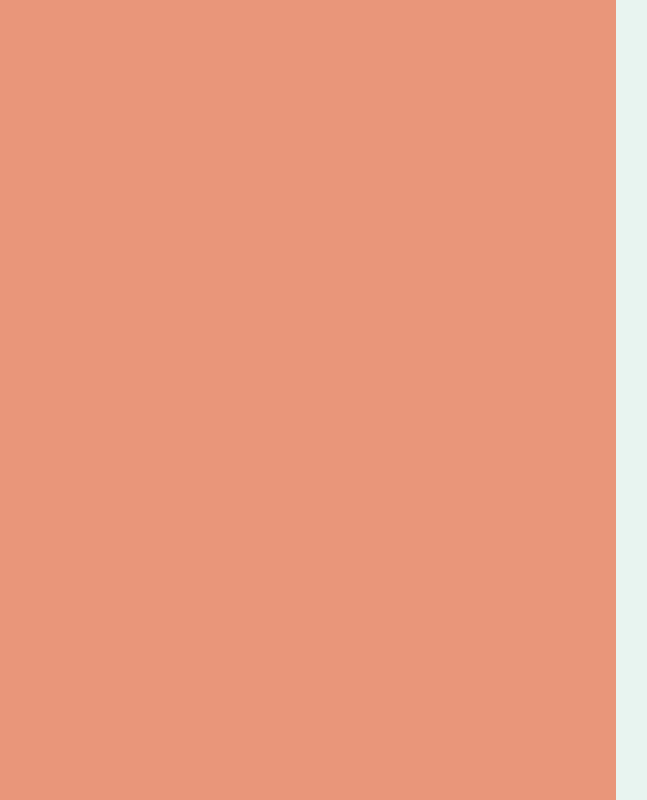
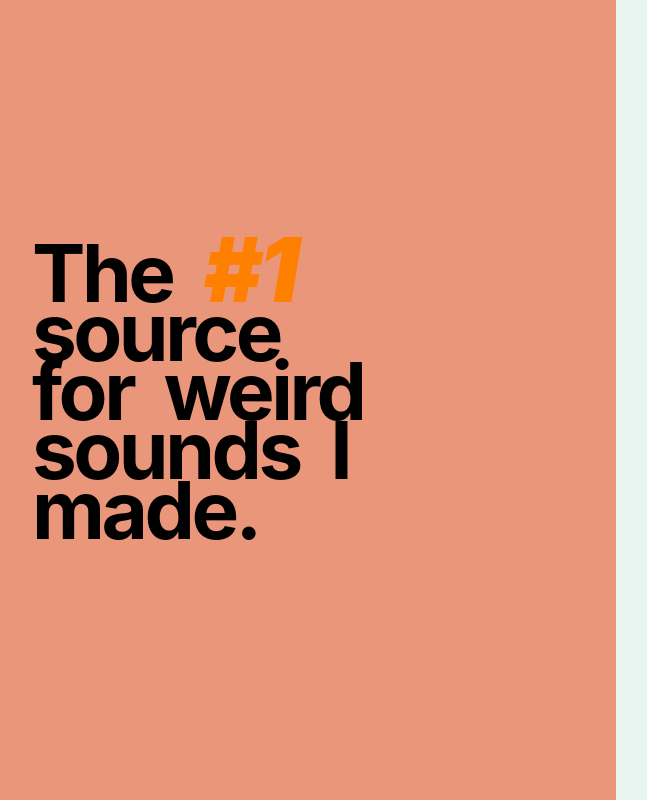
Before and after one commit to badihaki/mubasic-practice, a React (Vite) app in the folder app/: page / in a window 1280 px wide. Shown: the whole page, without its empty margins (24-671 px from the left). Built offline with nearby package versions, Linux system fonts and the light colour scheme.

Commit message:
styling fixes

```diff
--- a/app/src/components/hero/Left/HeroLeft.Style.scss
+++ b/app/src/components/hero/Left/HeroLeft.Style.scss
@@ -20,13 +20,13 @@ button.icon{
 
 .left-wrap{
     position: absolute;
-    margin-left: 5rem;
-    margin-top: 10rem;
 
-    margin: 12rem 5rem 5rem 2rem;
+    // margin: 0rem 5rem 5rem 2rem;
+    top: 10rem;
+    left: 3.5rem;
 
     height: 30vh;
-    width: 38.5%;
+    width: 29%;
 }
 p.wrap-block{
     width: fit-content;
@@ -35,24 +35,29 @@ p.wrap-block{
     word-wrap: break-word;
     letter-spacing: -3.5px;
     word-spacing: 15px;
-    line-height: 48.35px;
+    line-height: 59.15px;
 
     font-weight: bolder;
-    font-size: 62px;
+    font-size: 80px;
 }
-
 .orange-text{
     color: rgb(255, 128, 0);
+    font-size: 90px;
 }
 
 .left-bottom{
     position: absolute;
     bottom: 35px;
-    width: 32%;
-    margin-left: 1.85rem;
+    width: 15%;
+    left: 2.75rem;
 
-    font-size: 15px;
+    font-size: 18.5px;
     font-weight: 550;
-    line-height: 15px;
+    line-height: 18px;
     word-wrap: break-word;
 }
+
+::selection{
+    color: white;
+    background-color: black;
+}
--- a/app/src/components/hero/Left/HeroLeft.jsx
+++ b/app/src/components/hero/Left/HeroLeft.jsx
@@ -12,7 +12,7 @@ export default function LeftHero(){
         </div>
         <div className="left-bottom">
             <p className="details">
-                Haki reverse engineered <a href="https://mubasic-test.webflow.io/">the Mubasic Webapp</a> to make this monstrosity. Audio made with <a href="https://www.audacityteam.org/">Audacity</a>.
+                Haki reverse engineered <a href="https://mubasic-test.webflow.io/" target="_blank" >the Mubasic Webapp</a> to make this monstrosity. Audio made with <a href="https://www.audacityteam.org/" target="_blank" >Audacity</a>.
             </p>
         </div>
     </div>
--- a/app/src/components/hero/Right/MusicNote/MusicNote.style.scss
+++ b/app/src/components/hero/Right/MusicNote/MusicNote.style.scss
@@ -20,7 +20,7 @@
     top: 5rem;
 }
 #note-b{
-    background-color: rgb(255, 218, 115);
+    background-color: rgb(250, 211, 104);
     top: 13.25rem;
 }
 #note-c{
@@ -38,13 +38,13 @@
 #note-x{
     background-color: black;
     top: 9rem;
-    left: 35%;
+    left: 38.45%;
     height: 15.35%;
 }
 #note-y{
     background-color: black;
     top: 25.5rem;
-    left: 35%;
+    left: 38.45%;
     height: 15.35%;
 }
 
```
